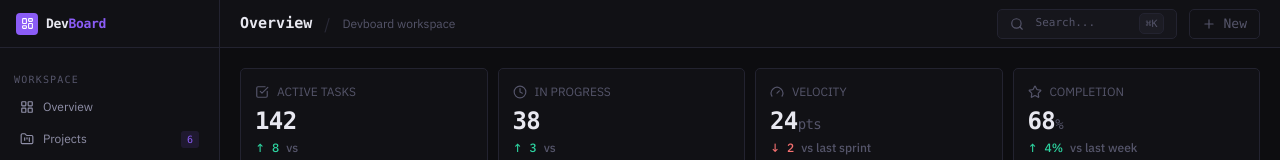
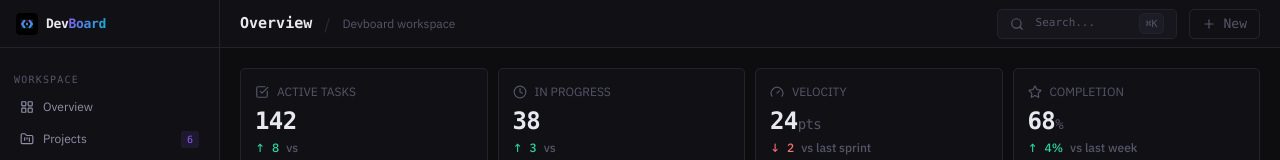
Before and after one commit to georgegoodluck/DevBoard, a Next.js app: page /overview in a window 1280 px wide. Shown: the top 160 px of the page. Built offline with nearby package versions, Linux system fonts and the light colour scheme.

Commit message:
style: update logo styling
ensured app styling is consistent with logo

```diff
--- a/app/globals.css
+++ b/app/globals.css
@@ -6,72 +6,51 @@
     --bg1: #111115;
     --bg2: #16161c;
     --bg3: #1c1c24;
-
     --border: #232330;
     --border2: #2a2a38;
-
     --text: #e8e8f0;
     --text2: #9090a8;
     --text3: #55556a;
-
-    /* Updated accent — matches logo gradient midpoint */
     --accent: #8b5cf6;
     --accent-end: #06b6d4;
     --accent-dim: rgba(139, 92, 246, 0.12);
-
     --green: #2dd4a0;
     --green-dim: rgba(45, 212, 160, 0.1);
-
     --amber: #f59e0b;
     --amber-dim: rgba(245, 158, 11, 0.1);
-
     --red: #f87171;
     --red-dim: rgba(248, 113, 113, 0.1);
-
     --purple: #a78bfa;
     --purple-dim: rgba(167, 139, 250, 0.1);
-
     --sidebar-width: 220px;
     --topbar-height: 48px;
     --radius: 5px;
   }
 
-  @layer utilities {
-    .brand-gradient {
-      background: linear-gradient(135deg, #8b5cf6, #06b6d4);
-    }
-    .brand-gradient-text {
-      background: linear-gradient(135deg, #8b5cf6, #06b6d4);
-      -webkit-background-clip: text;
-      -webkit-text-fill-color: transparent;
-      background-clip: text;
-    }
-  }
-
-  * {
-    box-sizing: border-box;
-    margin: 0;
-    padding: 0;
-  }
+  * { box-sizing: border-box; margin: 0; padding: 0; }
 
   body {
     background-color: var(--bg);
     color: var(--text);
-    font-family: var(--font-ibm-plex-sans), sans-serif;
+    font-family: "IBM Plex Sans", sans-serif;
     font-size: 13px;
     line-height: 1.5;
     -webkit-font-smoothing: antialiased;
   }
 
-  /* Custom scrollbar */
-  ::-webkit-scrollbar {
-    width: 6px;
+  ::-webkit-scrollbar { width: 6px; }
+  ::-webkit-scrollbar-track { background: transparent; }
+  ::-webkit-scrollbar-thumb { background: var(--border2); border-radius: 3px; }
+}
+
+@layer utilities {
+  .brand-gradient {
+    background: linear-gradient(135deg, #8b5cf6, #06b6d4);
   }
-  ::-webkit-scrollbar-track {
-    background: transparent;
-  }
-  ::-webkit-scrollbar-thumb {
-    background: var(--border2);
-    border-radius: 3px;
+  .brand-gradient-text {
+    background: linear-gradient(135deg, #8b5cf6, #06b6d4);
+    -webkit-background-clip: text;
+    -webkit-text-fill-color: transparent;
+    background-clip: text;
   }
 }
--- a/app/layout.tsx
+++ b/app/layout.tsx
@@ -18,7 +18,8 @@ export const metadata: Metadata = {
   title: "DevBoard",
   description: "Project & team collaboration dashboard",
   icons: {
-    icon: "/icon.svg",
+    icon: "/favicon.svg",
+    apple: "/icon.svg",
   },
 };
 
--- a/components/layout/overview/ActiveProjects.tsx
+++ /dev/null
@@ -1,7 +0,0 @@
-export default function ActiveProjects() {
-    return (
-        <div>
-        <h1>Hello</h1>
-        </div>
-    )
-}
--- a/components/layout/sidebar/SidebarLogo.tsx
+++ b/components/layout/sidebar/SidebarLogo.tsx
@@ -1,16 +1,21 @@
-import { LayoutDashboard } from "lucide-react";
+import Image from "next/image";
 
 export default function SidebarLogo() {
   return (
     <div
-      className="flex items-center gap-2 px-4 border-b border-[var(--border)] shrink-0"
+      className="flex items-center gap-2 px-4 border-b border-(--border) shrink-0"
       style={{ height: "var(--topbar-height)" }}
     >
-      <div className="flex items-center justify-center w-[22px] h-[22px] rounded-[4px] bg-[var(--accent)] shrink-0">
-        <LayoutDashboard size={13} color="white" />
-      </div>
-      <span className="font-mono text-[13px] font-semibold tracking-tight text-[var(--text)]">
-        Dev<span className="text-[var(--accent)]">Board</span>
+      <Image
+        src="/icon.svg"
+        alt="DevBoard"
+        width={22}
+        height={22}
+        className="shrink-0"
+      />
+      <span className="font-mono text-[13px] font-semibold tracking-tight">
+        <span className="text-(--text)">Dev</span>
+        <span className="brand-gradient-text">Board</span>
       </span>
     </div>
   );
```
Also changed, not shown: public/favicon.svg (renamed from app/favicon.svg), public/logo.svg (renamed from app/logo.svg).
